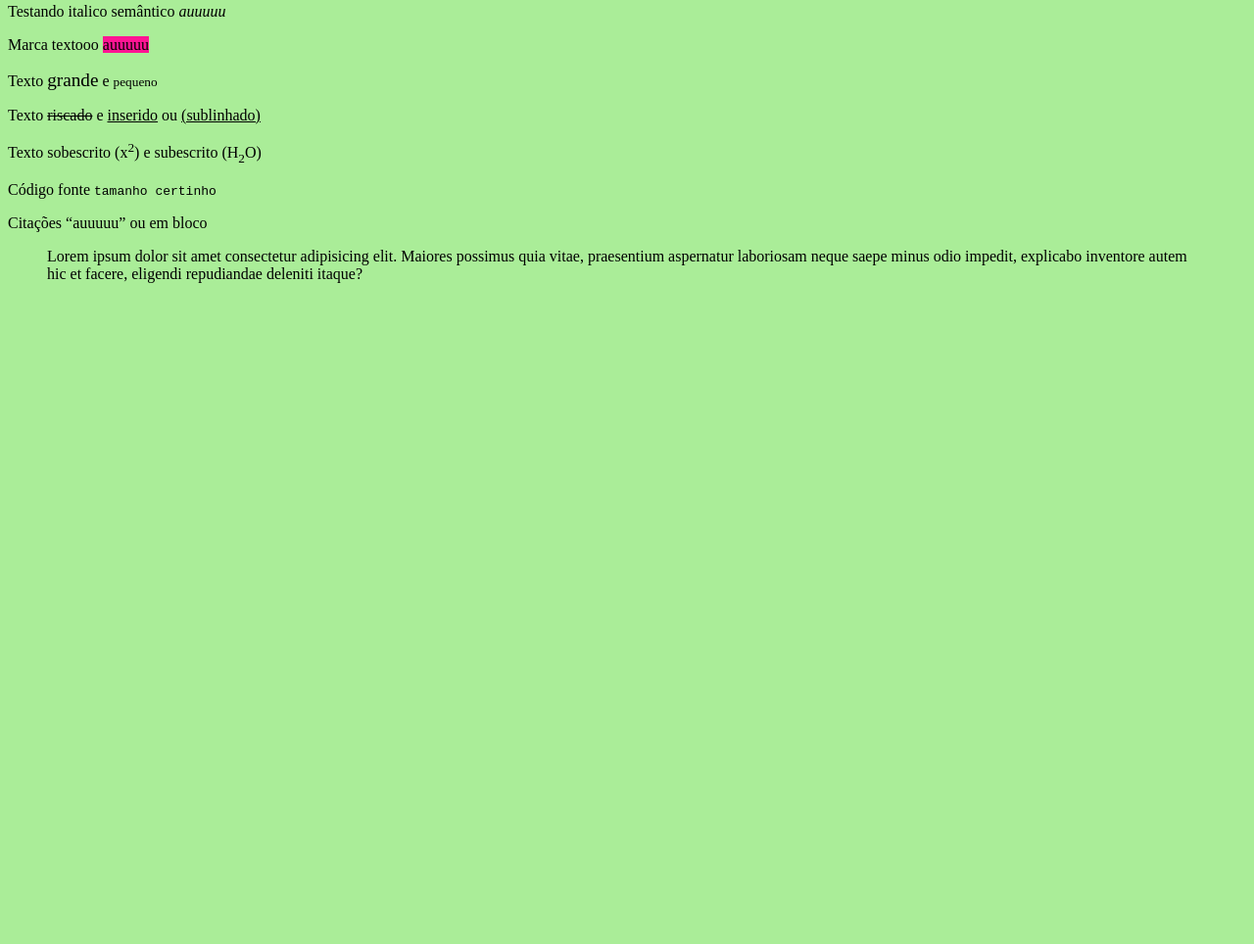
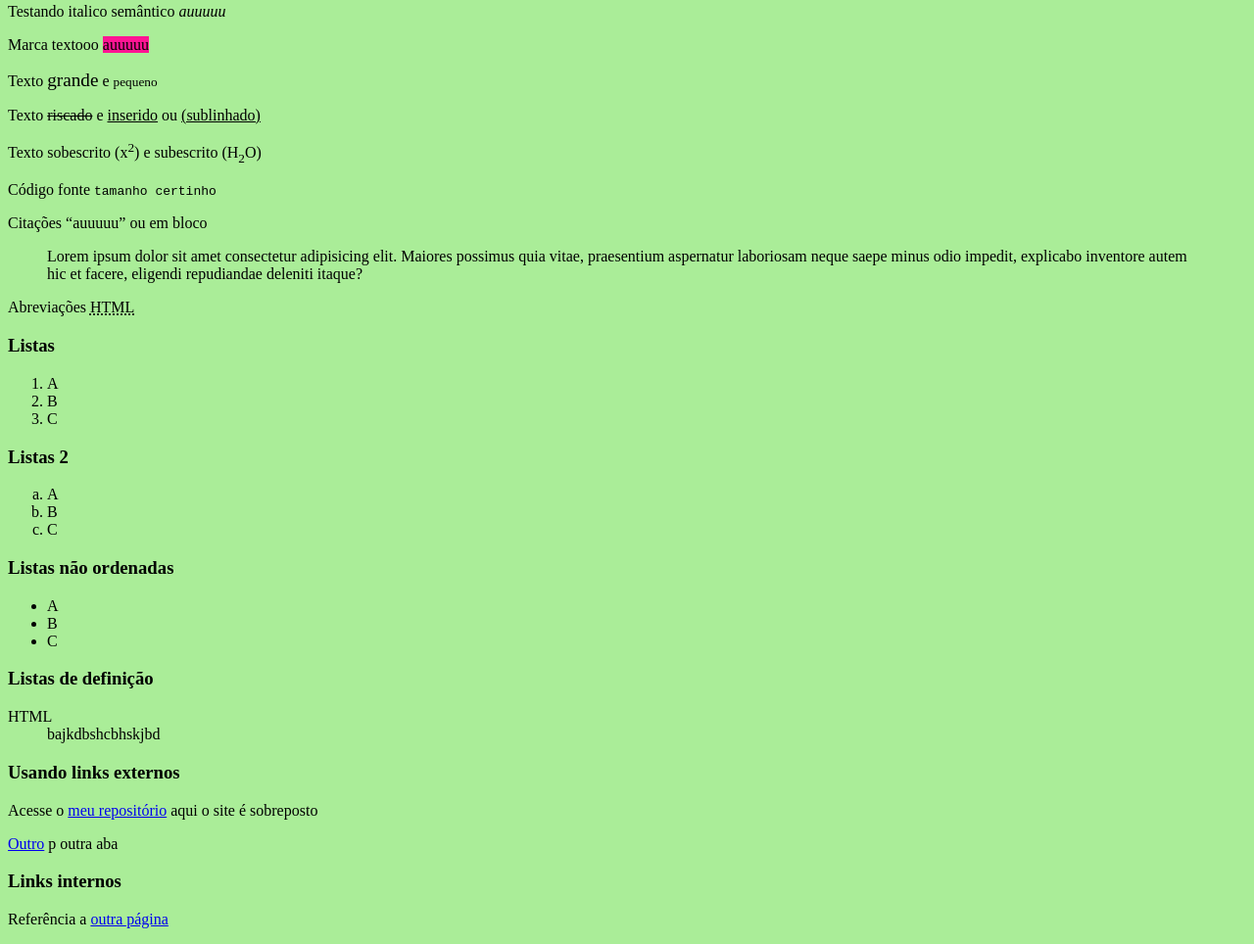
Before and after one commit to lilicesm/Web-SobreMim-Alice, a plain HTML site: page site/index.html in a window 1280 px wide. Shown: the part 502-1466 px from the top of the page at 98% size. Before the commit the page ends 807 px from the top, so only its background shows below. Drawn offline with Linux system fonts and the light colour scheme.

Commit message:
mais testes

```diff
--- a/site/index.html
+++ b/site/index.html
@@ -33,6 +33,34 @@
         <blockquote>
             Lorem ipsum dolor sit amet consectetur adipisicing elit. Maiores possimus quia vitae, praesentium aspernatur laboriosam neque saepe minus odio impedit, explicabo inventore autem hic et facere, eligendi repudiandae deleniti itaque?
         </blockquote></p>
-
+    <p>Abreviações <abbr title="HyperText Markup Language">HTML</abbr></p>
+    <h3>Listas</h3>
+    <ol>
+        <li>A</li>
+        <li>B</li>
+        <li>C</li>
+    </ol>
+    <h3>Listas 2</h3>
+    <ol type="a">
+        <li>A</li>
+        <li>B</li>
+        <li>C</li>
+    </ol>
+    <h3>Listas não ordenadas</h3>
+    <ul type="disc">
+        <li>A</li>
+        <li>B</li>
+        <li>C</li>
+    </ul>
+    <h3>Listas de definição</h3>
+    <d1>
+        <dt>HTML</dt>
+        <dd>bajkdbshcbhskjbd</dd>
+    </d1>
+    <h3>Usando links externos</h3>
+    <p>Acesse o <a href="https://github.com/lilicesm/Web-SobreMim-Alice">meu repositório</a> aqui o site é sobreposto</p>
+    <p><a href="https://github.com/lilicesm/Web-SobreMim-Alice" target="_blank" rel="external">Outro</a> p outra aba</p>
+    <h3>Links internos</h3>
+    <p>Referência a <a href="pag002.html" rel="next">outra página</a></p>
  </body>
 </html>
```
Also changed, not shown: site/pag002.html (added, +13 -0 lines).
